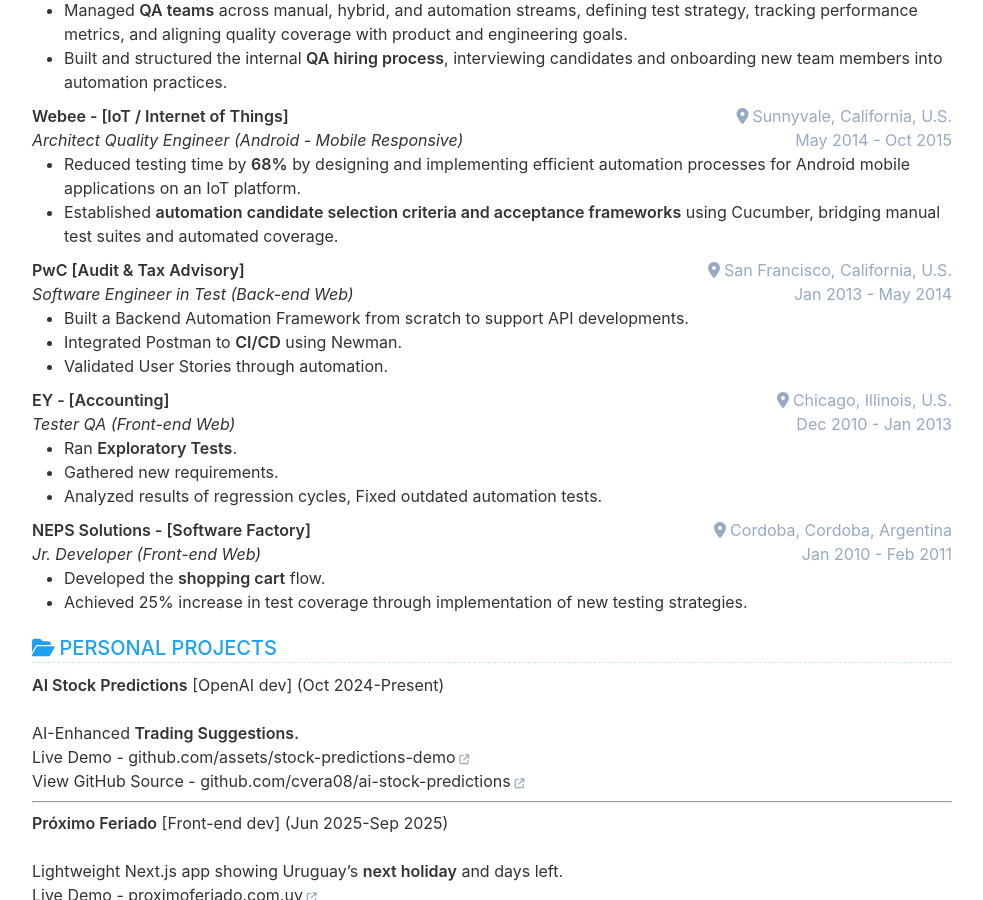
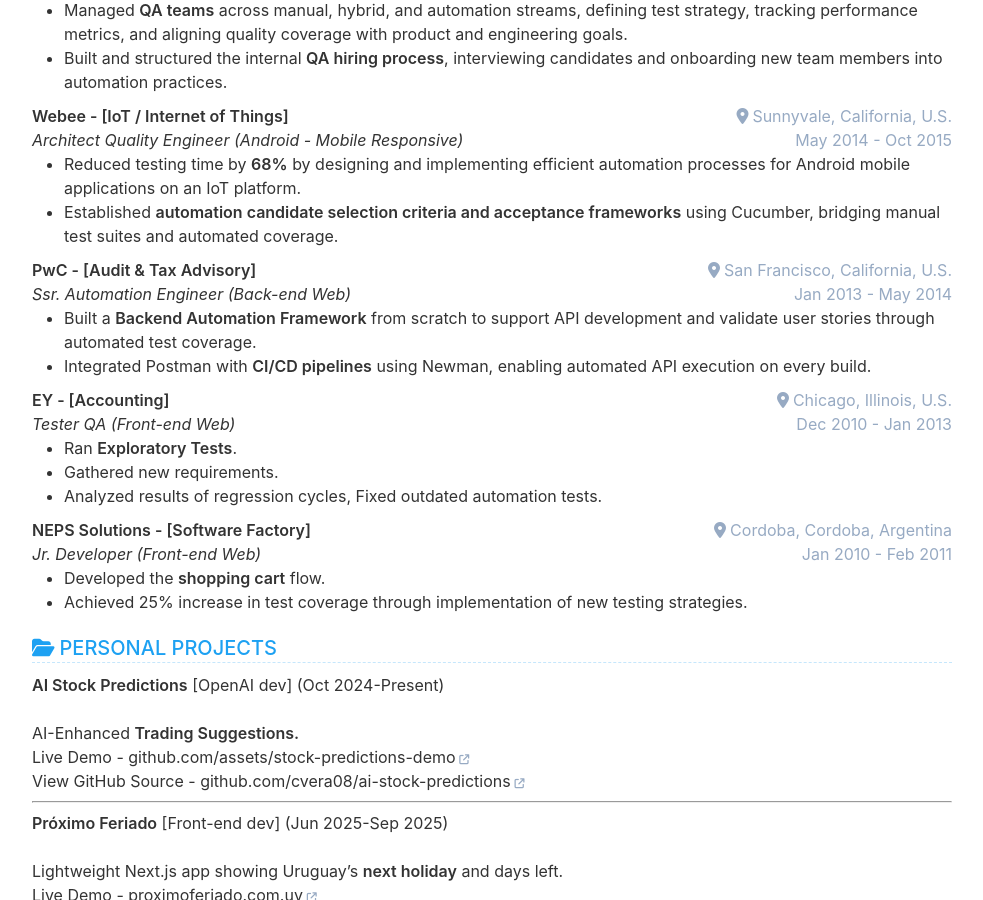
Before and after one commit to cvera08/full-resume, a Jekyll site: the page built from index.html, in a window 1280 px wide and 900 px high, scrolled down 3631 px. Shown: the whole window, without its empty margins (148-1131 px from the left). Built offline with Jekyll 4.4.1, drawn with Linux system fonts in a browser that asks for light colours.

Commit message:
feat(cv): rewrite PwC role and bullets with LinkedIn phrasing

```diff
--- a/_data/data.yml
+++ b/_data/data.yml
@@ -192,14 +192,13 @@ experience:
         - Reduced testing time by **68%** by designing and implementing efficient automation processes for Android mobile applications on an IoT platform.
         - Established **automation candidate selection criteria and acceptance frameworks** using Cucumber, bridging manual test suites and automated coverage.
 
-    - company: PwC [Audit & Tax Advisory]
+    - company: PwC - [Audit & Tax Advisory]
       date: Jan 2013 - May 2014
-      role: Software Engineer in Test (Back-end Web)
+      role: Ssr. Automation Engineer (Back-end Web)
       location: San Francisco, California, U.S.
       description: |
-        - Built a Backend Automation Framework from scratch to support API developments.
-        - Integrated Postman to **CI/CD** using Newman.
-        - Validated User Stories through automation.
+        - Built a **Backend Automation Framework** from scratch to support API development and validate user stories through automated test coverage.
+        - Integrated Postman with **CI/CD pipelines** using Newman, enabling automated API execution on every build.
 
     - company: EY - [Accounting]
       date: Dec 2010 - Jan 2013
```
